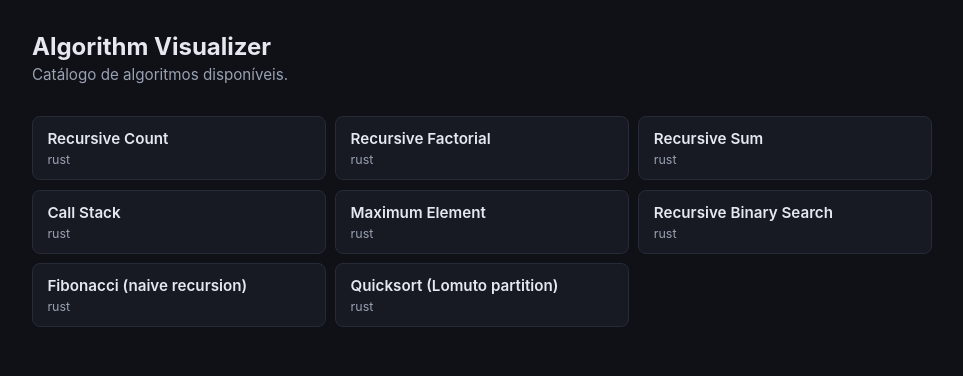
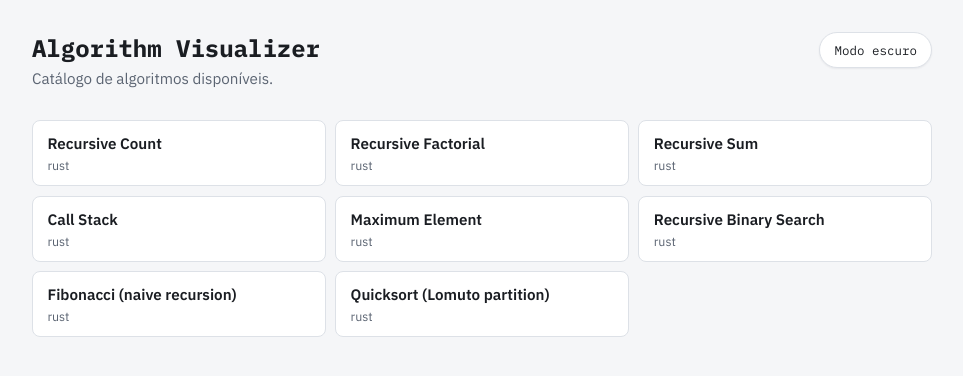
Before and after one commit to joaofelipegalvao/algorithm-visualizer, a website: page index.html in a window 1280 px wide. Shown: the whole page, without its empty margins (158-1121 px from the left). Drawn offline with nearby package versions, Linux system fonts and the light colour scheme.

Commit message:
feat: unifica tokens de tema entre catálogo e visualizer
Extrai as custom properties de cor e tipografia de visualizer/style.css
para theme.css, compartilhado pelas duas telas do produto. Antes disso,
catalog.css tinha sua própria paleta fixa (dark-only, fonte de sistema,
accent azul), enquanto visualizer/style.css tinha o par claro/escuro
completo em IBM Plex — as duas telas pareciam produtos diferentes.

- theme.css: fonte única de verdade para --bg/--panel/--text/--muted/
  --accent/etc. nos temas claro e escuro, além de --font-sans/--font-mono.
- visualizer/style.css: remove os blocos :root[data-theme] duplicados e
  passa a consumir theme.css; troca font-family hardcoded por
  var(--font-mono)/var(--font-sans).
- catalog.css: remove a paleta fixa antiga, passa a consumir os mesmos
  tokens, ganha estilo de .theme-btn e :focus-visible nos cards do
  catálogo (antes sem indicador de foco customizado).
- index.html (catálogo): carrega as fontes IBM Plex e theme.css, ganha
  botão de alternância de tema (mesmo padrão do visualizer/app.js) e
  landmark <header>.
- visualizer/index.html: envolve o topbar em <header> e o conteúdo
  principal em <main>, que faltavam (o catálogo já tinha).

Sem mudança de comportamento fora do escopo de tema/tipografia/
landmarks; npm run check continua passando.

```diff
--- a/catalog.css
+++ b/catalog.css
@@ -1,31 +1,30 @@
-:root {
-  --bg: #0f1117;
-  --panel: #171a23;
-  --border: #262b38;
-  --text: #e6e8ef;
-  --muted: #9aa1b2;
-  --accent: #7aa2f7;
-}
-
 * {
   box-sizing: border-box;
 }
 
 body {
   margin: 0;
-  font-family:
-    -apple-system, BlinkMacSystemFont, "Segoe UI", Roboto, sans-serif;
+  font-family: var(--font-sans);
   background: var(--bg);
   color: var(--text);
   padding: 2rem 1.5rem 4rem;
+  transition:
+    background 0.2s,
+    color 0.2s;
 }
 
-header {
+header.page-header {
   max-width: 900px;
   margin: 0 auto 2rem;
+  display: flex;
+  justify-content: space-between;
+  align-items: flex-start;
+  gap: 12px;
+  flex-wrap: wrap;
 }
 
 h1 {
+  font-family: var(--font-mono);
   font-size: 1.5rem;
   margin: 0 0 0.25rem;
 }
@@ -68,6 +67,11 @@ ul.algorithm-list li a:hover {
   transform: translateY(-1px);
 }
 
+ul.algorithm-list li a:focus-visible {
+  outline: 2px solid var(--accent);
+  outline-offset: 2px;
+}
+
 .algorithm-title {
   font-weight: 600;
   font-size: 0.95rem;
@@ -83,3 +87,29 @@ ul.algorithm-list li a:hover {
   color: var(--muted);
   font-size: 0.9rem;
 }
+
+/* Botão de tema — mesmo componente visual usado no visualizer, pra
+   que as duas telas do produto compartilhem o mesmo controle. */
+.theme-btn {
+  background: var(--panel);
+  border: 1px solid var(--border);
+  color: var(--text);
+  border-radius: 20px;
+  padding: 6px 14px;
+  min-height: 36px;
+  cursor: pointer;
+  font-family: var(--font-mono);
+  font-size: 12.5px;
+  box-shadow: 0 1px 2px rgba(20, 20, 30, 0.06);
+}
+.theme-btn:focus-visible {
+  outline: 2px solid var(--accent);
+  outline-offset: 2px;
+}
+
+@media (prefers-reduced-motion: reduce) {
+  body,
+  ul.algorithm-list li a {
+    transition: none !important;
+  }
+}
--- a/index.html
+++ b/index.html
@@ -4,12 +4,29 @@
     <meta charset="UTF-8" />
     <meta name="viewport" content="width=device-width, initial-scale=1.0" />
     <title>Algorithm Visualizer — Catálogo</title>
+    <link rel="preconnect" href="https://fonts.googleapis.com" />
+    <link rel="preconnect" href="https://fonts.gstatic.com" crossorigin />
+    <link
+      href="https://fonts.googleapis.com/css2?family=IBM+Plex+Mono:wght@400;500;600;700&family=IBM+Plex+Sans:wght@400;500;600&family=Material+Symbols+Outlined:opsz,wght,FILL,GRAD@20,400,0,0&display=swap"
+      rel="stylesheet"
+    />
+    <link rel="stylesheet" href="theme.css" />
     <link rel="stylesheet" href="catalog.css" />
+    <script>
+      // Mesmo padrão do visualizer/app.js: tema inicial fixo em "light",
+      // aplicado antes da renderização pra evitar flash de tema errado.
+      document.documentElement.setAttribute("data-theme", "light");
+    </script>
   </head>
   <body>
-    <header>
-      <h1>Algorithm Visualizer</h1>
-      <p>Catálogo de algoritmos disponíveis.</p>
+    <header class="page-header">
+      <div>
+        <h1>Algorithm Visualizer</h1>
+        <p>Catálogo de algoritmos disponíveis.</p>
+      </div>
+      <button class="theme-btn" id="themeBtn">
+        <span id="themeLabel">Modo escuro</span>
+      </button>
     </header>
 
     <main id="catalog">
@@ -18,5 +35,19 @@
 
     <script src="manifest.js"></script>
     <script src="catalog.js"></script>
+    <script>
+      // Toggle de tema equivalente ao do visualizer (visualizer/app.js
+      // toggleTheme), duplicado aqui em vez de importado porque o
+      // catálogo não carrega app.js como módulo — mantém as duas telas
+      // com o mesmo comportamento sem acoplar os dois entry points.
+      document.getElementById("themeBtn")?.addEventListener("click", () => {
+        const root = document.documentElement;
+        const next =
+          root.getAttribute("data-theme") === "dark" ? "light" : "dark";
+        root.setAttribute("data-theme", next);
+        document.getElementById("themeLabel").textContent =
+          next === "dark" ? "Modo claro" : "Modo escuro";
+      });
+    </script>
   </body>
 </html>
--- /dev/null
+++ b/theme.css
@@ -0,0 +1,66 @@
+/* ============================================================
+   Tokens de tema compartilhados entre o catálogo (index.html) e o
+   visualizer (visualizer/index.html). Fonte única de verdade: antes
+   dessa extração, catalog.css definia sua própria paleta fixa
+   (dark-only, accent azul, fonte de sistema) enquanto visualizer/
+   style.css tinha o par claro/escuro completo — as duas telas do
+   mesmo produto pareciam apps diferentes. Qualquer ajuste de cor ou
+   tipografia deve acontecer aqui, nunca de volta em um arquivo local.
+   ============================================================ */
+
+:root[data-theme="light"] {
+  --bg: #f5f6f8;
+  --panel: #ffffff;
+  --panel-alt: #eef0f3;
+  --text: #1a1d22;
+  --muted: #5b6472;
+  --border: #dde1e7;
+  --color-action: #0f8f7d;
+  --accent: var(--color-action);
+  --state-active: #0f8f7d;
+  --state-active-soft: #dcf3ef;
+  --state-neutral: #5b6472;
+  --first: #c97a1f;
+  --first-soft: #fbe8d2;
+  --rest: #d7dde3;
+  --code-bg: #1c2129;
+  --code-text: #d6deeb;
+  --code-highlight: #26343a;
+  --code-highlight-edge: #0f8f7d;
+  --state-resolved: #1f8a4c;
+  --state-resolved-soft: #dcefe0;
+  --state-pending: #9a4a06;
+  --shadow: 0 1px 2px rgba(20, 20, 30, 0.06), 0 8px 20px rgba(20, 20, 30, 0.05);
+}
+:root[data-theme="dark"] {
+  --bg: #0e1013;
+  --panel: #171a1f;
+  --panel-alt: #1d2127;
+  --text: #e6e9ee;
+  --muted: #8b93a1;
+  --border: #2a2f37;
+  --color-action: #5ee6d1;
+  --accent: var(--color-action);
+  --state-active: #5ee6d1;
+  --state-active-soft: rgba(94, 230, 209, 0.12);
+  --state-neutral: #8b93a1;
+  --first: #ffb454;
+  --first-soft: rgba(255, 180, 84, 0.14);
+  --rest: #333a44;
+  --code-bg: #0a0c10;
+  --code-text: #cdd6e4;
+  --code-highlight: rgba(94, 230, 209, 0.12);
+  --code-highlight-edge: #5ee6d1;
+  --state-resolved: #6fdc8c;
+  --state-resolved-soft: rgba(111, 220, 140, 0.14);
+  --state-pending: #f2a65a;
+  --shadow: 0 1px 2px rgba(0, 0, 0, 0.5), 0 8px 24px rgba(0, 0, 0, 0.3);
+}
+
+/* Tipografia — antes só o visualizer usava IBM Plex; o catálogo usava
+   fonte de sistema. Centralizado aqui para as duas telas puxarem a
+   mesma identidade tipográfica. */
+:root {
+  --font-sans: "IBM Plex Sans", Arial, Helvetica, sans-serif;
+  --font-mono: "IBM Plex Mono", "Consolas", monospace;
+}
--- a/visualizer/style.css
+++ b/visualizer/style.css
@@ -8,52 +8,9 @@
    ativa marcada como um breakpoint de verdade.
    ============================================================ */
 
-:root[data-theme="light"] {
-  --bg: #f5f6f8;
-  --panel: #ffffff;
-  --panel-alt: #eef0f3;
-  --text: #1a1d22;
-  --muted: #5b6472;
-  --border: #dde1e7;
-  --color-action: #0f8f7d;
-  --state-active: #0f8f7d;
-  --state-active-soft: #dcf3ef;
-  --state-neutral: #5b6472;
-  --first: #c97a1f;
-  --first-soft: #fbe8d2;
-  --rest: #d7dde3;
-  --code-bg: #1c2129;
-  --code-text: #d6deeb;
-  --code-highlight: #26343a;
-  --code-highlight-edge: #0f8f7d;
-  --state-resolved: #1f8a4c;
-  --state-resolved-soft: #dcefe0;
-  --state-pending: #9a4a06;
-  --shadow: 0 1px 2px rgba(20, 20, 30, 0.06), 0 8px 20px rgba(20, 20, 30, 0.05);
-}
-:root[data-theme="dark"] {
-  --bg: #0e1013;
-  --panel: #171a1f;
-  --panel-alt: #1d2127;
-  --text: #e6e9ee;
-  --muted: #8b93a1;
-  --border: #2a2f37;
-  --color-action: #5ee6d1;
-  --state-active: #5ee6d1;
-  --state-active-soft: rgba(94, 230, 209, 0.12);
-  --state-neutral: #8b93a1;
-  --first: #ffb454;
-  --first-soft: rgba(255, 180, 84, 0.14);
-  --rest: #333a44;
-  --code-bg: #0a0c10;
-  --code-text: #cdd6e4;
-  --code-highlight: rgba(94, 230, 209, 0.12);
-  --code-highlight-edge: #5ee6d1;
-  --state-resolved: #6fdc8c;
-  --state-resolved-soft: rgba(111, 220, 140, 0.14);
-  --state-pending: #f2a65a;
-  --shadow: 0 1px 2px rgba(0, 0, 0, 0.5), 0 8px 24px rgba(0, 0, 0, 0.3);
-}
+/* Tokens de cor e tipografia (--bg, --panel, --font-mono etc.) agora
+   vêm de ../theme.css, compartilhado com o catálogo. Ver esse arquivo
+   para a definição de cada variável nos temas claro/escuro. */
 
 * {
   box-sizing: border-box;
@@ -88,7 +45,7 @@
 }
 
 body {
-  font-family: "IBM Plex Sans", Arial, Helvetica, sans-serif;
+  font-family: var(--font-sans);
   margin: 0;
   padding: 20px 16px 40px;
   background: var(--bg);
@@ -106,7 +63,7 @@ body {
 
 h1 {
   margin: 0 0 4px;
-  font-family: "IBM Plex Mono", monospace;
+  font-family: var(--font-mono);
   font-weight: 600;
   font-size: 20px;
   letter-spacing: -0.01em;
@@ -143,7 +100,7 @@ h1 {
   border-radius: 20px;
   padding: 6px 14px;
   cursor: pointer;
-  font-family: "IBM Plex Mono", monospace;
+  font-family: var(--font-mono);
   font-size: 12.5px;
   box-shadow: var(--shadow);
 }
@@ -162,7 +119,7 @@ h1 {
 }
 .panel h2 {
   margin: 0 0 12px;
-  font-family: "IBM Plex Mono", monospace;
+  font-family: var(--font-mono);
   font-size: 12px;
   font-weight: 600;
   text-transform: uppercase;
@@ -216,7 +173,7 @@ h1 {
   display: inline-block;
   padding: 4px 12px;
   border-radius: 4px;
-  font-family: "IBM Plex Mono", monospace;
+  font-family: var(--font-mono);
   font-weight: 600;
   font-size: 11.5px;
   letter-spacing: 0.04em;
@@ -257,7 +214,7 @@ h1 {
   font-weight: 600;
 }
 .narrative code {
-  font-family: "IBM Plex Mono", monospace;
+  font-family: var(--font-mono);
   background: var(--state-active-soft);
   padding: 1px 5px;
   border-radius: 4px;
@@ -279,7 +236,7 @@ h1 {
   display: flex;
   align-items: center;
   justify-content: center;
-  font-family: "IBM Plex Mono", monospace;
+  font-family: var(--font-mono);
   font-weight: 600;
   font-size: 15px;
   color: #14171c;
@@ -326,7 +283,7 @@ h1 {
   margin-top: 10px;
   font-size: 12.5px;
   color: var(--muted);
-  font-family: "IBM Plex Mono", monospace;
+  font-family: var(--font-mono);
 }
 .legend span.swatch {
   display: inline-block;
@@ -344,7 +301,7 @@ h1 {
   border-radius: 8px;
   overflow-x: auto;
   overflow-y: auto;
-  font-family: "IBM Plex Mono", "Consolas", monospace;
+  font-family: var(--font-mono);
   font-size: 13.5px;
 }
 .codeline {
@@ -449,7 +406,7 @@ h1 {
 .frame-title {
   display: flex;
   justify-content: space-between;
-  font-family: "IBM Plex Mono", monospace;
+  font-family: var(--font-mono);
   font-weight: 600;
   margin-bottom: 5px;
 }
@@ -462,7 +419,7 @@ h1 {
   display: grid;
   grid-template-columns: auto 1fr;
   gap: 2px 8px;
-  font-family: "IBM Plex Mono", monospace;
+  font-family: var(--font-mono);
   font-size: 12.5px;
 }
 .frame-vars .k {
@@ -482,7 +439,7 @@ h1 {
 
 /* Expressão recursiva */
 .expr-box {
-  font-family: "IBM Plex Mono", "Consolas", monospace;
+  font-family: var(--font-mono);
   font-size: 14px;
   background: var(--panel-alt);
   border: 1px solid var(--border);
@@ -560,7 +517,7 @@ button.ctrl {
   border-radius: 6px;
   padding: 8px 16px;
   cursor: pointer;
-  font-family: "IBM Plex Mono", monospace;
+  font-family: var(--font-mono);
   font-size: 13px;
   font-weight: 600;
 }
@@ -628,7 +585,7 @@ button.step-forward {
    compartilhado do TraceViewer (.trace-toolbar .toolbar-row), ao lado
    do step-group — não mais dentro do painel de Código. */
 .count {
-  font-family: "IBM Plex Mono", monospace;
+  font-family: var(--font-mono);
   font-size: 12.5px;
   color: var(--muted);
   white-space: nowrap;
@@ -659,13 +616,13 @@ button.step-forward {
   border-radius: 6px;
   background: var(--panel-alt);
   color: var(--text);
-  font-family: "IBM Plex Mono", monospace;
+  font-family: var(--font-mono);
   width: 220px;
 }
 .config .err {
   color: #c62828;
   font-size: 12px;
-  font-family: "IBM Plex Mono", monospace;
+  font-family: var(--font-mono);
 }
 .config .field {
   display: flex;
@@ -677,7 +634,7 @@ button.step-forward {
   color: var(--muted);
   text-transform: uppercase;
   letter-spacing: 0.05em;
-  font-family: "IBM Plex Mono", monospace;
+  font-family: var(--font-mono);
 }
 .config .field input[type="text"] {
   width: 180px;
```
Also changed, not shown: visualizer/index.html (+11 -3 lines).
